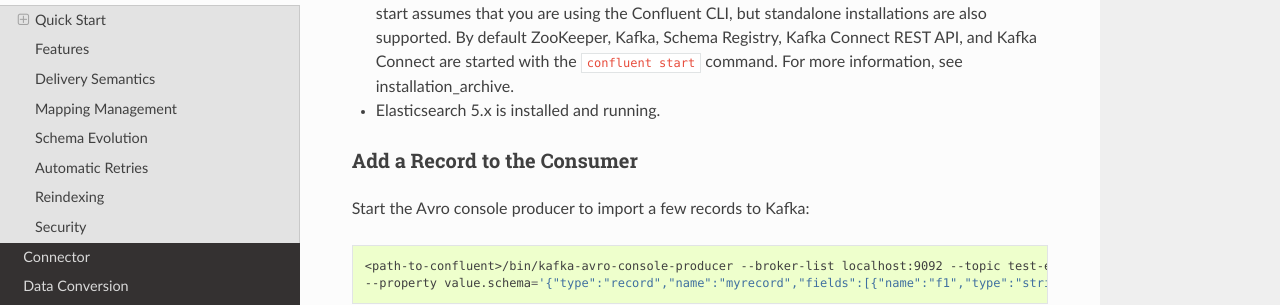
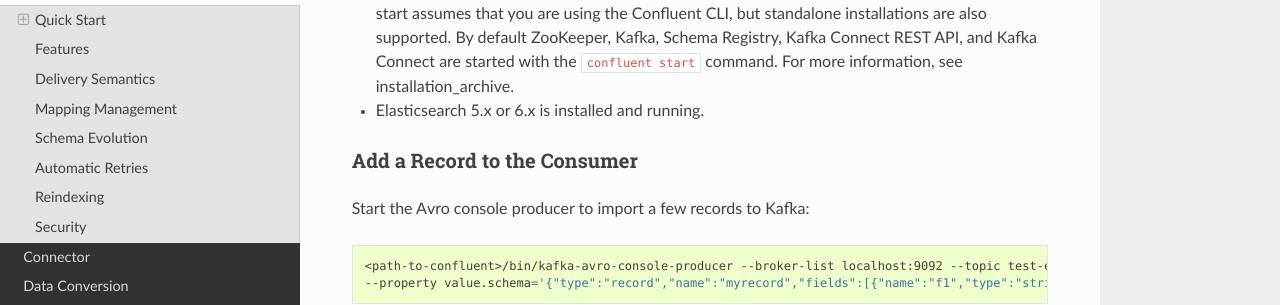
Before and after one commit to confluentinc/kafka-connect-elasticsearch, a Sphinx documentation site: the page built from docs/elasticsearch_connector.rst, in a window 1280 px wide and 900 px high, scrolled down 634 px. Shown: the part 157-462 px from the top of the window. Built offline with Sphinx 7.4.7 and the Read the Docs theme 2.0.0, drawn with Linux system fonts in a browser that asks for light colours.

Commit message:
Mention that 5.x or 6.x should be running

```diff
--- a/docs/elasticsearch_connector.rst
+++ b/docs/elasticsearch_connector.rst
@@ -34,7 +34,7 @@ producer to Elasticsearch.
 **Prerequisites:**
 
 - :ref:`Confluent Platform <installation>` is installed and services are running by using the Confluent CLI. This quick start assumes that you are using the Confluent CLI, but standalone installations are also supported. By default ZooKeeper, Kafka, Schema Registry, Kafka Connect REST API, and Kafka Connect are started with the ``confluent start`` command. For more information, see :ref:`installation_archive`.
-- Elasticsearch 5.x is installed and running.
+- Elasticsearch 5.x or 6.x is installed and running.
 
 ----------------------------
 Add a Record to the Consumer
```
